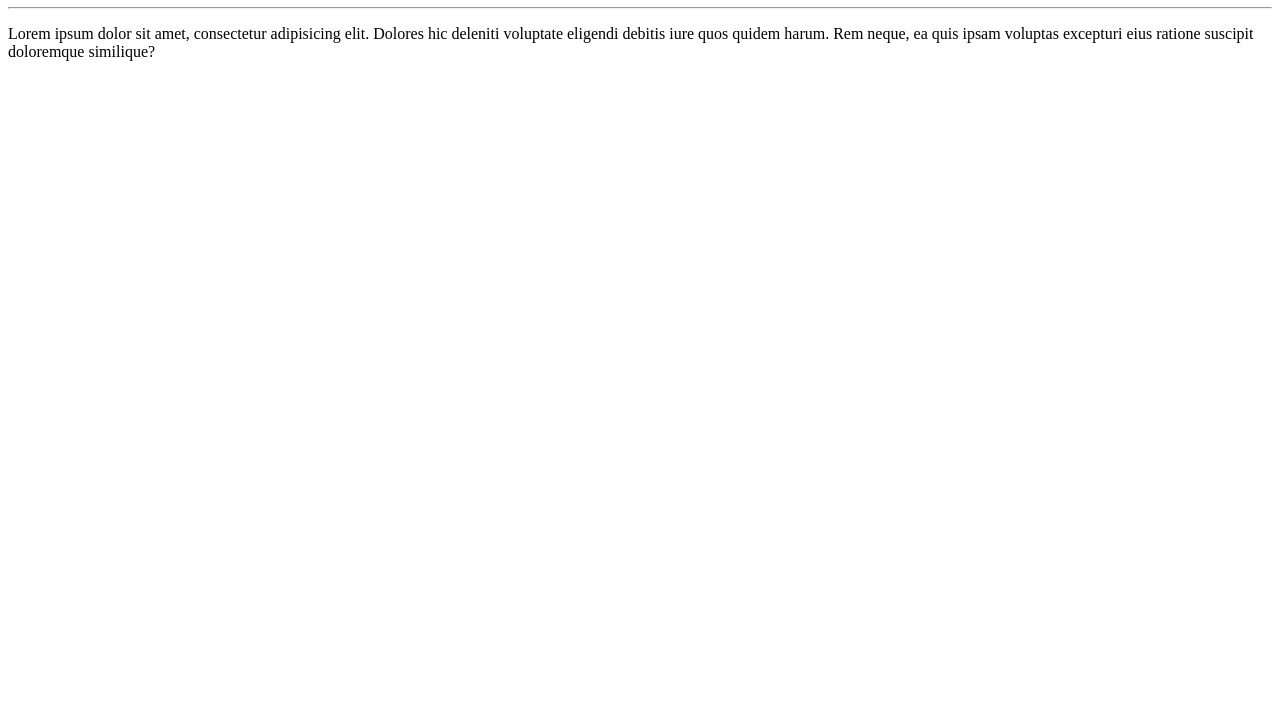
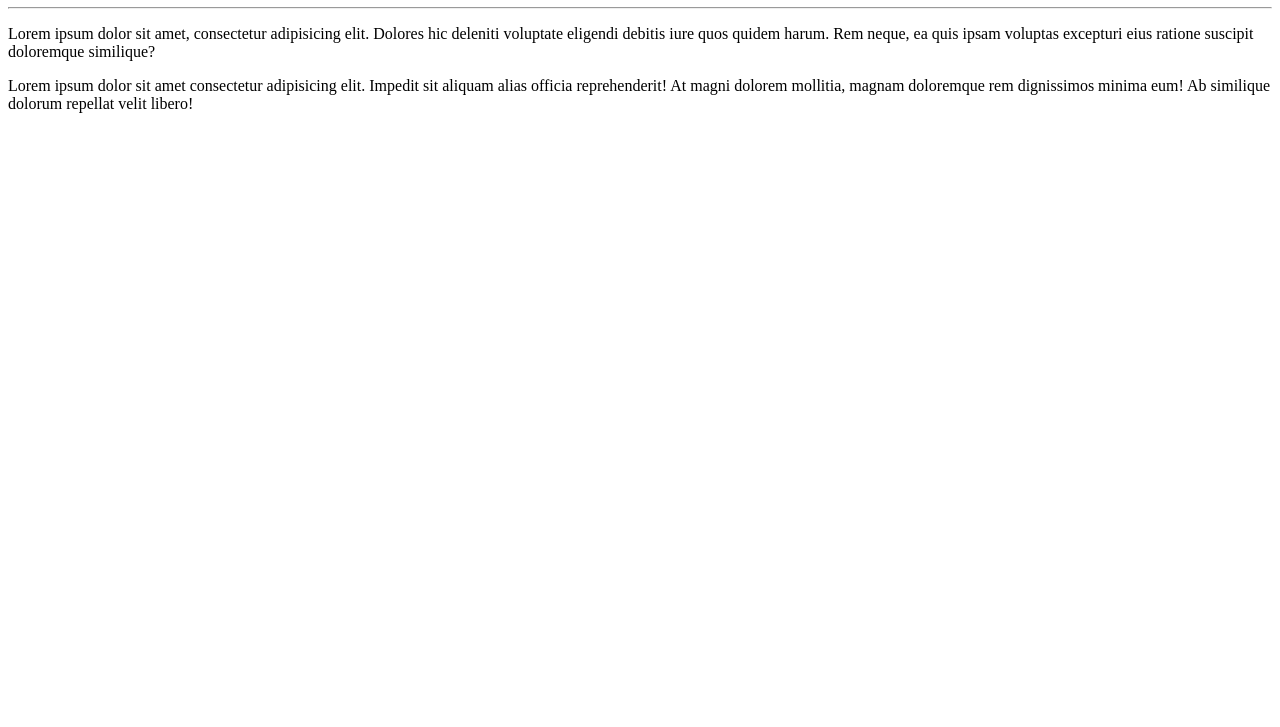
Before and after one commit to DiiegoAndrade1/Ola-mundo, a plain HTML site: page site-exemplo/index.html in a window 1280 px wide. Shown: the part 73-800 px from the top of the page. Drawn offline with Linux system fonts and the light colour scheme.

Commit message:
adicionei um parágrafo

```diff
--- a/site-exemplo/index.html
+++ b/site-exemplo/index.html
@@ -9,5 +9,6 @@
   <h1>Olá, Mundo!</h1>
   <hr>
   <p>Lorem ipsum dolor sit amet, consectetur adipisicing elit. Dolores hic deleniti voluptate eligendi debitis iure quos quidem harum. Rem neque, ea quis ipsam voluptas excepturi eius ratione suscipit doloremque similique?</p>
+  <p>Lorem ipsum dolor sit amet consectetur adipisicing elit. Impedit sit aliquam alias officia reprehenderit! At magni dolorem mollitia, magnam doloremque rem dignissimos minima eum! Ab similique dolorum repellat velit libero!</p>
 </body>
 </html>
```
